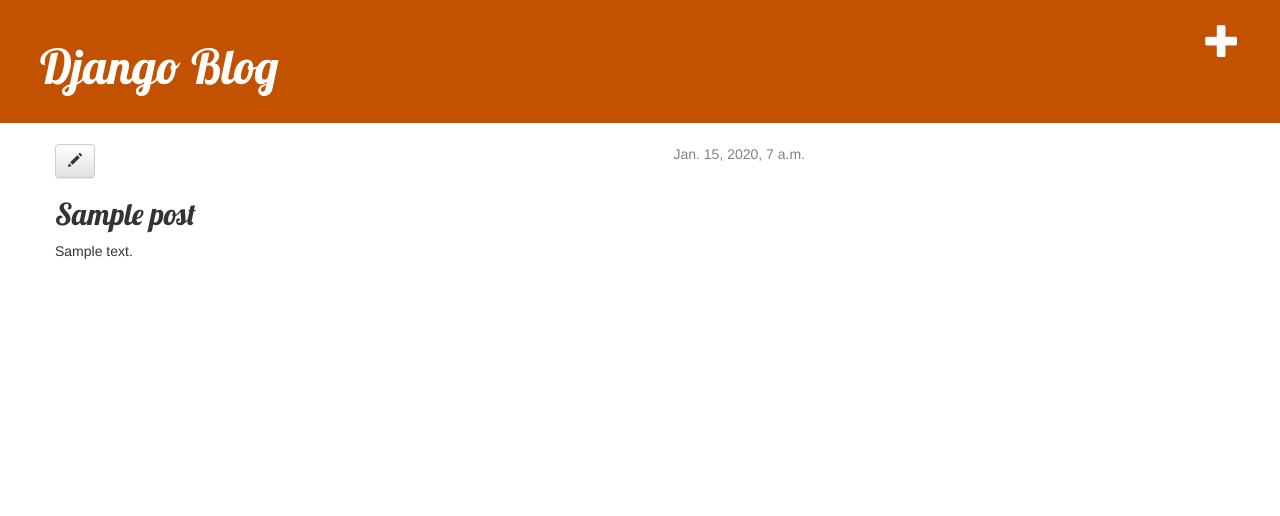
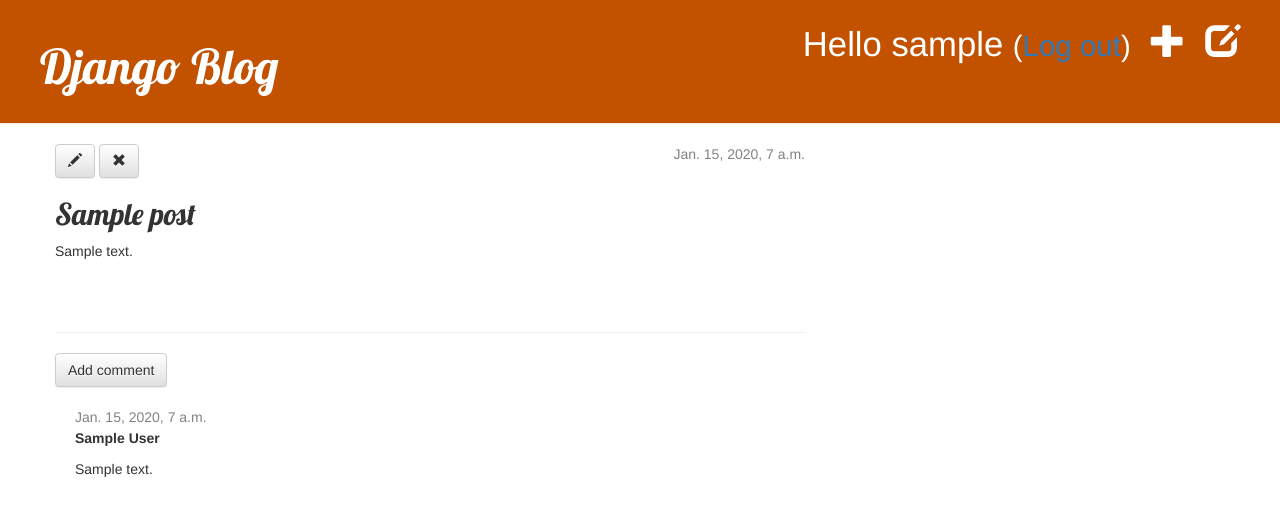
Before and after one commit to gabriel-robles/my-first-blog, a Django app: page /post/1/ in a window 1280 px wide. Shown: the top 516 px of the page. Run offline with Django 3.2, Linux system fonts and the light colour scheme; a user stored in the database is signed in; tables that the repository leaves empty hold one stand-in row (values such as "Sample post"); some libraries are stand-ins or nearby versions.

Commit message:
Create comment and view.

```diff
--- a/blog/admin.py
+++ b/blog/admin.py
@@ -1,4 +1,5 @@
 from django.contrib import admin
-from .models import Post
+from .models import Post, Comment
 
 admin.site.register(Post)
+admin.site.register(Comment)
--- a/blog/models.py
+++ b/blog/models.py
@@ -15,3 +15,20 @@
 
     def __str__(self):
         return self.title
+
+    def approved_comments(self):
+        return self.comments.filter(approved_comment=True)
+
+class Comment(models.Model):
+    post = models.ForeignKey('blog.Post', on_delete=models.CASCADE, related_name='comments')
+    author = models.CharField(max_length=200)
+    text = models.TextField()
+    created_date = models.DateTimeField(default=timezone.now)
+    approved_comment = models.BooleanField(default=False)
+
+    def approve(self):
+        self.approved_comment = True
+        self.save()
+
+    def __str__(self):
+        return self.text
--- a/blog/static/css/blog.css
+++ b/blog/static/css/blog.css
@@ -45,3 +45,7 @@
 .post h2 a, .post h2 a:visited {
     color: #000000;
 }
+
+.comment {
+    margin: 20px 0px 20px 20px;
+}
--- a/blog/templates/blog/base.html
+++ b/blog/templates/blog/base.html
@@ -13,7 +13,11 @@
     <body>
         <div class="page-header">
             {% if user.is_authenticated %}
+                <a href="{% url 'post_draft_list' %}" class="top-menu"><span class="glyphicon glyphicon-edit"></span></a>
                 <a href="{% url 'post_new' %}" class="top-menu"><span class="glyphicon glyphicon-plus"></span></a>
+                <p class="top-menu">Hello {{ user.username }} <small>(<a href="{% url 'logout' %}">Log out</a>)</small></p>
+            {% else %}
+                <a href="{% url 'login' %}" class="top-menu"><span class="glyphicon glyphicon-lock"></span></a>
             {% endif %}
             <h1><a href="/">Django Blog</a></h1>
         </div>
--- a/blog/templates/blog/post_detail.html
+++ b/blog/templates/blog/post_detail.html
@@ -6,11 +6,34 @@
         <div class="date save">
             {{ post.published_date }}
         </div>
+    {% else %}
+        <a class="btn btn-default" href="{% url 'post_publish' pk=post.pk %}">Publish</a>
     {% endif %}
     {% if user.is_authenticated %}
         <a class="btn btn-default" href="{% url 'post_edit' pk=post.pk %}"><span class="glyphicon glyphicon-pencil"></span></a>
+        <a class="btn btn-default" href="{% url 'post_remove' pk=post.pk %}"><span class="glyphicon glyphicon-remove"></span></a>
     {% endif %}
     <h2>{{ post.title }}</h2>
     <p>{{ post.text|linebreaksbr }}</p>
 </div>
+
+<hr>
+<a class="btn btn-default" href="{% url 'add_comment_to_post' pk=post.pk %}">Add comment</a>
+{% for comment in post.comments.all %}
+    {% if user.is_authenticated or comment.approved_comment %}
+    <div class="comment">
+        <div class="date">
+            {{ comment.created_date }}
+            {% if not comment.approved_comment %}
+                <a class="btn btn-default" href="{% url 'comment_remove' pk=comment.pk %}"><span class="glyphicon glyphicon-remove"></span></a>
+                <a class="btn btn-default" href="{% url 'comment_approve' pk=comment.pk %}"><span class="glyphicon glyphicon-ok"></span></a>
+            {% endif %}
+        </div>
+        <strong>{{ comment.author }}</strong>
+        <p>{{ comment.text|linebreaks }}</p>
+    </div>
+    {% endif %}
+{% empty %}
+    <p>No comments here yet :(</p>
+{% endfor %}
 {% endblock %}
--- a/blog/templates/blog/post_list.html
+++ b/blog/templates/blog/post_list.html
@@ -21,6 +21,7 @@
 
                     <h2><a href="{% url 'post_detail' pk=post.pk %}">{{ post.title }}</a></h2>
                     <p>{{ post.text|linebreaksbr }}</p>
+                    <a href="{% url 'post_detail' pk=post.pk %}">Comments: {{ post.approved_comments.count }}</a>
                 </div>
             {% endfor %}
         {% endblock %}
--- a/blog/urls.py
+++ b/blog/urls.py
@@ -6,4 +6,10 @@
     path('post/<int:pk>/', views.post_detail, name = 'post_detail'),
     path('post/new/', views.post_new, name = 'post_new'),
     path('post/<int:pk>/edit/', views.post_edit, name='post_edit'),
+    path('drafts/', views.post_draft_list, name = 'post_draft_list'),
+    path('post/<pk>/publish/', views.post_publish, name='post_publish'),
+    path('post/<pk>/remove/', views.post_remove, name='post_remove'),
+    path('post/<int:pk>/comment/', views.add_comment_to_post, name='add_comment_to_post'),
+    path('comment/<int:pk>/approve/', views.comment_approve, name='comment_approve'),
+    path('comment/<int:pk>/remove/', views.comment_remove, name='comment_remove'),
 ]
--- a/blog/views.py
+++ b/blog/views.py
@@ -1,7 +1,8 @@
 from django.shortcuts import render, get_object_or_404, redirect
+from django.contrib.auth.decorators import login_required
 from django.utils import timezone
-from .forms import PostForm
-from .models import Post
+from .forms import PostForm, CommentForm
+from .models import Post, Comment
 
 # Create your views here.
 def post_list(request):
@@ -12,6 +13,7 @@
     post = get_object_or_404(Post, pk = pk)
     return render(request, 'blog/post_detail.html', {'post': post})
 
+@login_required
 def post_new(request):
      if request.method == "POST":
          form = PostForm(request.POST)
@@ -25,16 +27,59 @@
          form = PostForm()
      return render(request, 'blog/post_edit.html', {'form': form})
 
+@login_required
 def post_edit(request, pk):
-     post = get_object_or_404(Post, pk=pk)
-     if request.method == "POST":
-         form = PostForm(request.POST, instance=post)
-         if form.is_valid():
-             post = form.save(commit=False)
-             post.author = request.user
-             post.published_date = timezone.now()
-             post.save()
-             return redirect('post_detail', pk=post.pk)
-     else:
+    post = get_object_or_404(Post, pk=pk)
+    if request.method == "POST":
+        form = PostForm(request.POST, instance=post)
+        if form.is_valid():
+            post = form.save(commit=False)
+            post.author = request.user
+            post.published_date = timezone.now()
+            post.save()
+            return redirect('post_detail', pk=post.pk)
+    else:
          form = PostForm(instance=post)
-     return render(request, 'blog/post_edit.html', {'form': form})
+    return render(request, 'blog/post_edit.html', {'form': form})
+
+@login_required
+def post_draft_list(request):
+    posts = Post.objects.filter(published_date__isnull = True).order_by('created_date')
+    return render(request, 'blog/post_draft_list.html', {'posts': posts})
+
+@login_required
+def post_publish(request, pk):
+    post = get_object_or_404(Post, pk = pk)
+    post.publish()
+    return redirect('post_detail', pk = pk)
+
+@login_required
+def post_remove(request, pk):
+    post = get_object_or_404(Post, pk = pk)
+    post.delete()
+    return redirect('post_list')
+
+def add_comment_to_post(request, pk):
+    post = get_object_or_404(Post, pk=pk)
+    if request.method == "POST":
+        form = CommentForm(request.POST)
+        if form.is_valid():
+            comment = form.save(commit=False)
+            comment.post = post
+            comment.save()
+            return redirect('post_detail', pk=post.pk)
+    else:
+        form = CommentForm()
+    return render(request, 'blog/add_comment_to_post.html', {'form': form})
+
+@login_required
+def comment_approve(request, pk):
+    comment = get_object_or_404(Comment, pk=pk)
+    comment.approve()
+    return redirect('post_detail', pk=comment.post.pk)
+
+@login_required
+def comment_remove(request, pk):
+    comment = get_object_or_404(Comment, pk=pk)
+    comment.delete()
+    return redirect('post_detail', pk=comment.post.pk)
--- a/mysite/settings.py
+++ b/mysite/settings.py
@@ -120,3 +120,5 @@
 
 STATIC_URL = '/static/'
 STATIC_ROOT = os.path.join(BASE_DIR, 'static')
+
+LOGIN_REDIRECT_URL = '/'
--- a/mysite/urls.py
+++ b/mysite/urls.py
@@ -15,8 +15,11 @@
 """
 from django.contrib import admin
 from django.urls import path, include
+from django.contrib.auth import views
 
 urlpatterns = [
     path('admin/', admin.site.urls),
+    path('accounts/login/', views.LoginView.as_view(), name='login'),
+    path('accounts/logout/', views.LogoutView.as_view(next_page='/'), name='logout'),
     path('', include('blog.urls')),
 ]
```
Also changed, not shown: blog/forms.py (+7 -1 lines), blog/templates/blog/add_comment_to_post.html (added, +9 -0 lines), blog/templates/blog/post_draft_list.html (added, +11 -0 lines), blog/templates/registration/login.html (added, +24 -0 lines), blog/migrations/0002_comment.py (added).
